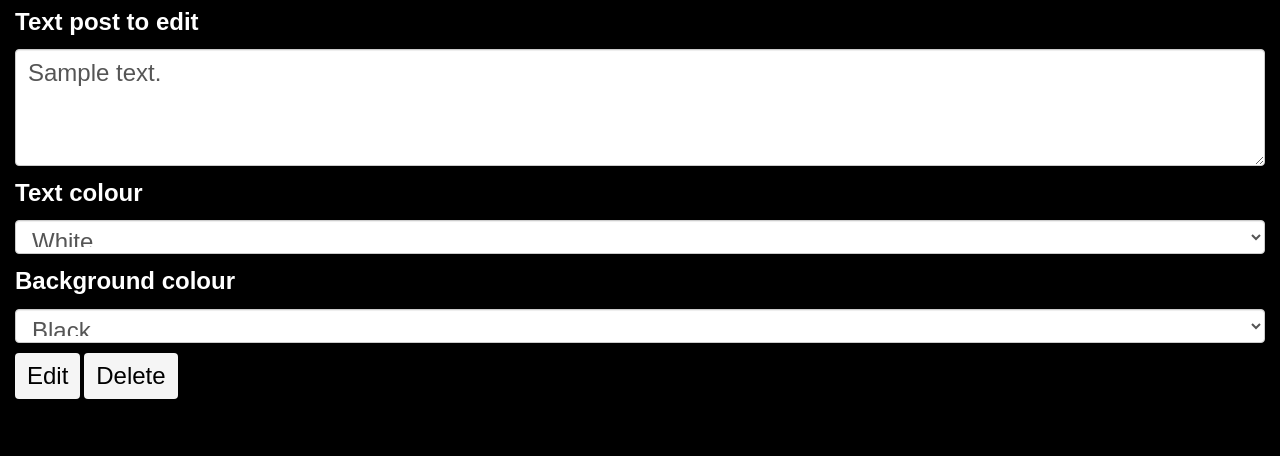
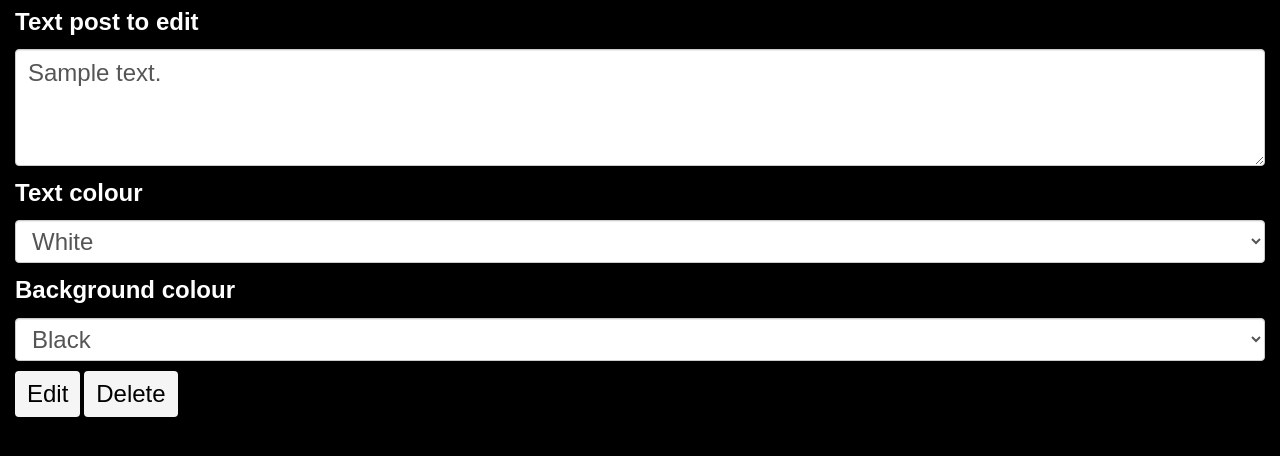
Before and after one commit to 5hwb/BigTextNotes, a Django app: page /edit_post/1 in a window 1280 px wide. Shown: the part 50-506 px from the top of the page. Run offline with Django 3.2, Linux system fonts and the light colour scheme; tables that the repository leaves empty hold one stand-in row (values such as "Sample post"); some libraries are stand-ins or nearby versions.

Commit message:
Fix too short dropdown selection

```diff
--- a/static/css/custom_styling.css
+++ b/static/css/custom_styling.css
@@ -91,6 +91,7 @@ h2 {
 
 form .form-group * {
 	font-size: 24px;
+	height: auto;
 	margin-top: 5px;
 	margin-bottom: 5px;
 }
```
